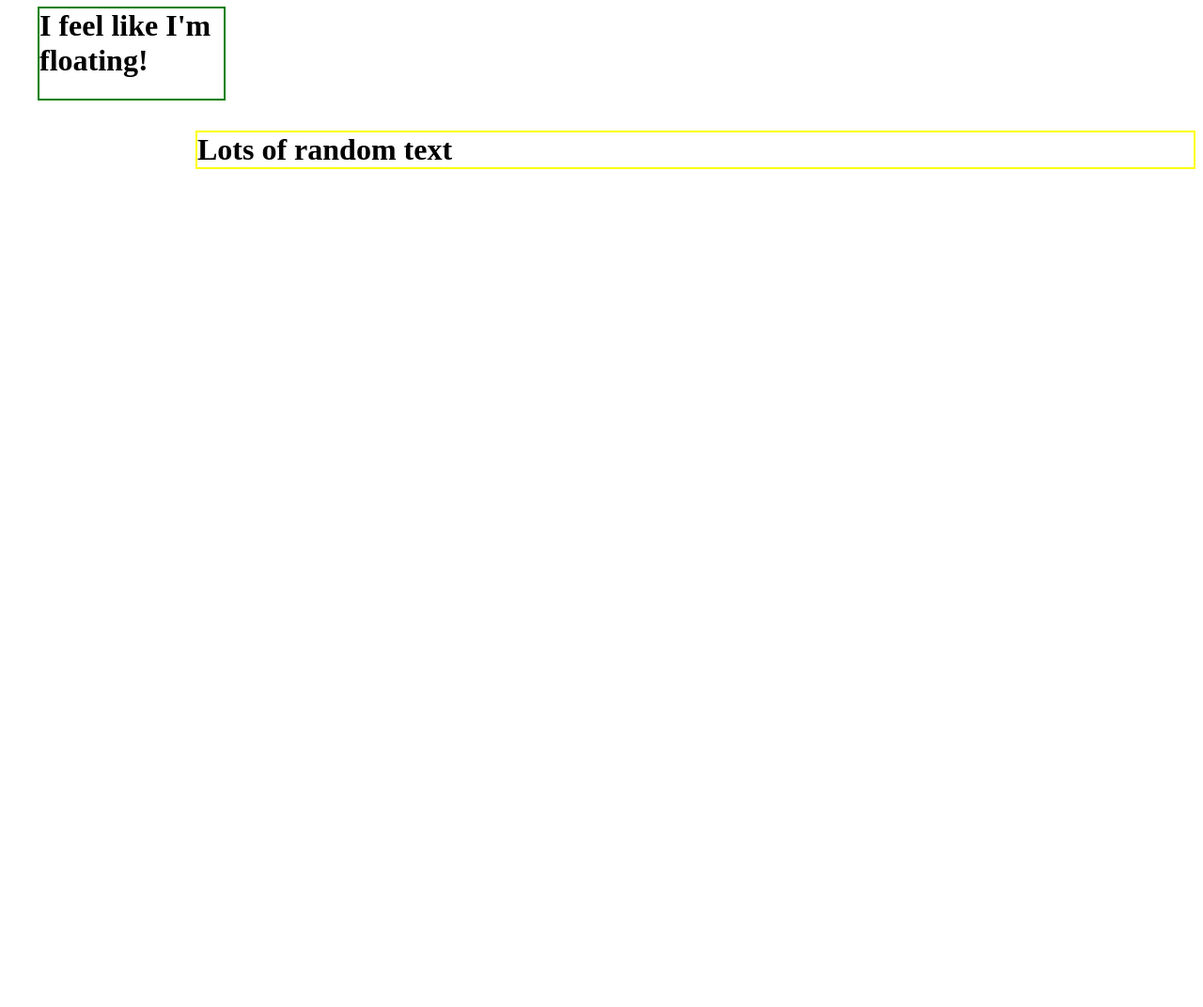
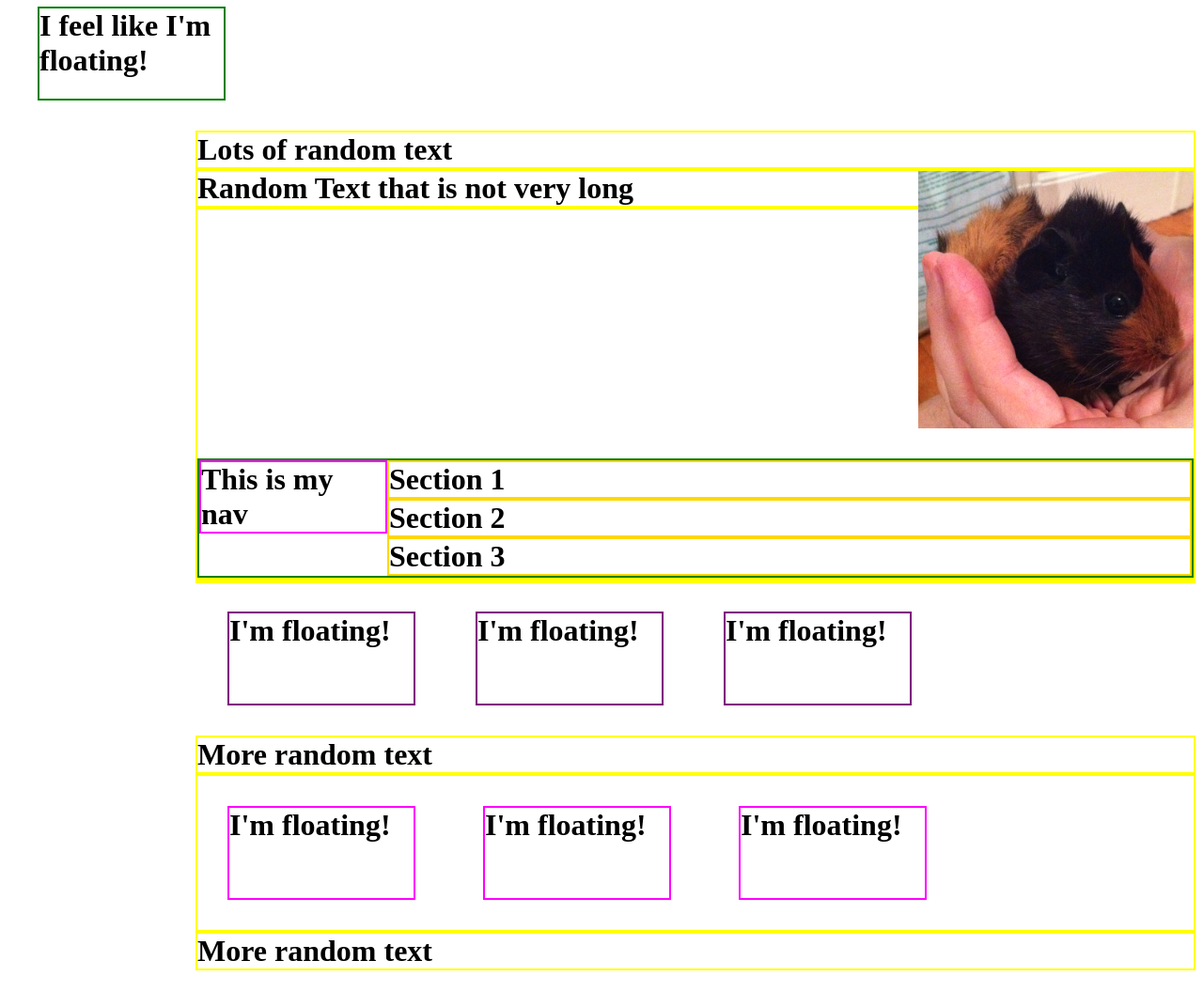
Before and after one commit to Justinmemphis/100devs-follow-along-materials, a plain HTML site: page class03/learn-layout/learn-layout.html in a window 1280 px wide. Shown: the part 1388-2460 px from the top of the page at 94% size. Before the commit the page ends 1688 px from the top, so only its background shows below. Drawn offline with Linux system fonts and the light colour scheme.

Commit message:
learn layout lessons 11-19 the end

```diff
--- a/class03/learn-layout/learn-layout.html
+++ b/class03/learn-layout/learn-layout.html
@@ -29,6 +29,33 @@
 			<div class="box">I feel like I'm floating!</div>
 			<section class="after-box">Lots of random text</section>
 
+			<section>
+				<img src="ilta.png" alt="guinea pig" class="float-img">
+				<div>Random Text that is not very long</div>
+			</section>
+
+			<section>
+			<div class="container">
+				<nav class="float-nav">This is my nav</nav>
+				<section class="float-section">Section 1</section>
+				<section class="float-section">Section 2</section>
+				<section class="float-section">Section 3</section>
+			</div>
+			</section>
+
+			<section>
+				<div class="little-box">I'm floating!</div>
+				<div class="little-box">I'm floating!</div>
+				<div class="little-box">I'm floating!</div>
+			</section>
+			<section class="after-box">More random text</section>
+
+			<section>
+				<div class="new-box">I'm floating!</div>
+				<div class="new-box">I'm floating!</div>
+				<div class="new-box">I'm floating!</div>
+			</section>
+			<section class="after-box">More random text</section>
 
 			<footer>This is the footer</footer>
 	</body>
--- a/class03/learn-layout/style.css
+++ b/class03/learn-layout/style.css
@@ -64,6 +64,7 @@
 }
 
 .container {
+	clear: both;
 	position: relative;
 	border: 2px solid green;
 }
@@ -115,3 +116,43 @@ img {
 .after-box {
 	clear: left;
 }
+
+.float-img {
+	float: right;
+}
+
+.clearfix {
+	overflow: auto;
+	zoom: 1;
+}
+
+.float-nav {
+	float: left;
+	width: 200px;
+	border: 2px solid magenta;
+}
+
+.float-section {
+	margin-left: 200px;
+	border: 2px solid gold;
+}
+
+.little-box {
+	float: left;
+	width: 200px;
+	height: 100px;
+	margin: 1em;
+	border: 2px solid purple;
+}
+
+.after-little-box {
+	clear: left;
+}
+
+.new-box {
+	display: inline-block;
+	width: 200px;
+	height: 100px;
+	margin: 1em;
+	border: 2px solid magenta;
+}
```
